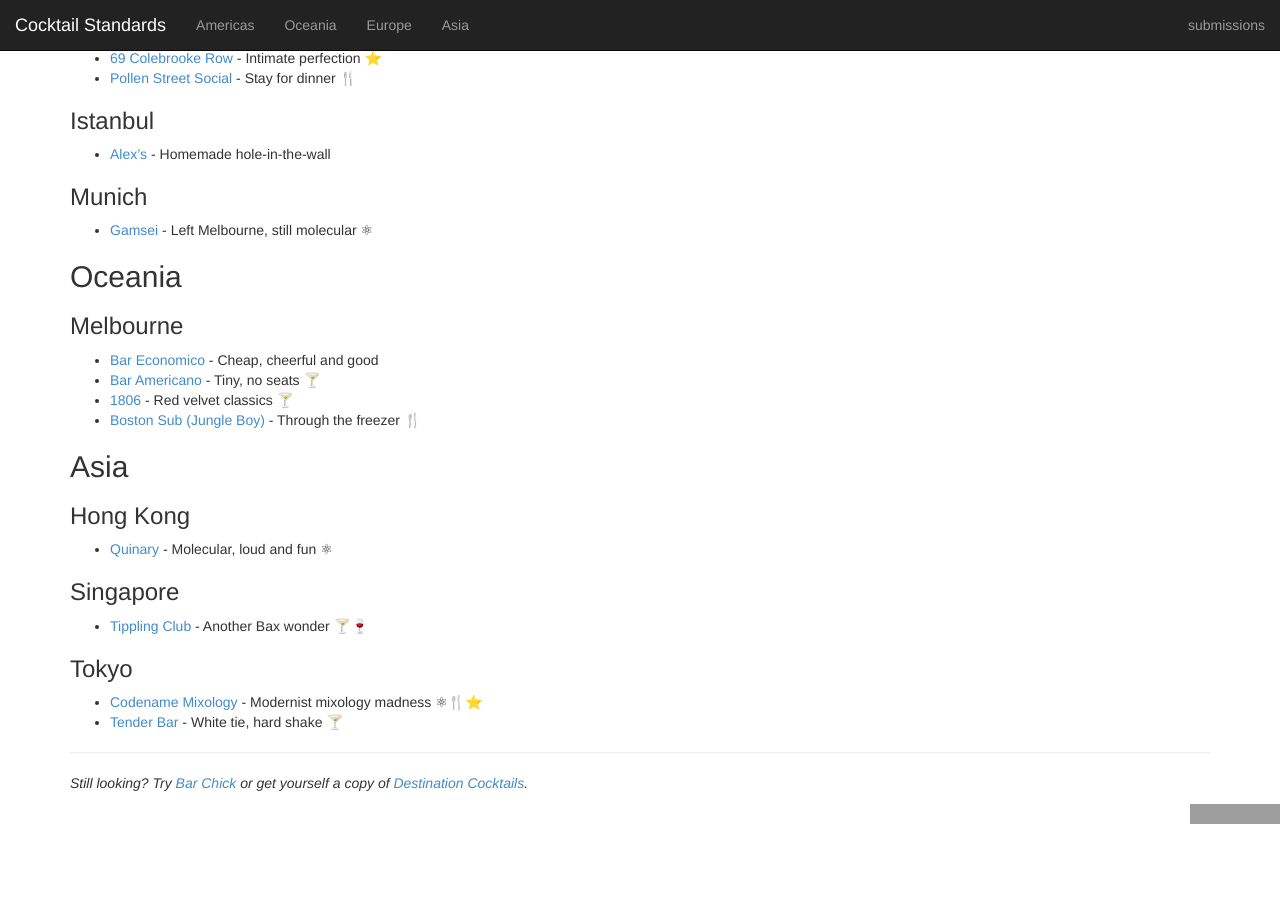
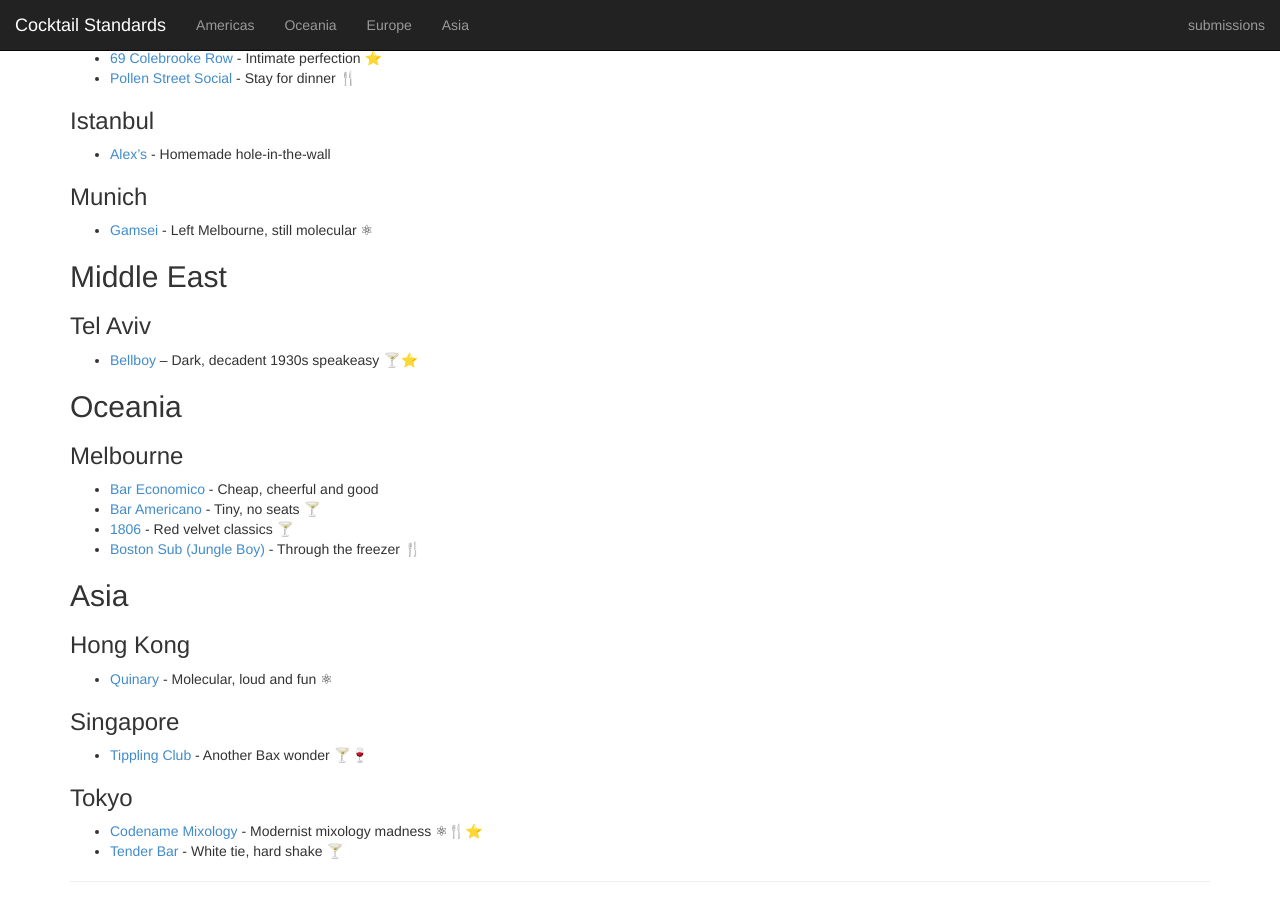
Before and after one commit to CocktailStandards/CocktailStandards.github.io, a Jekyll site: the page built from index.md, in a window 1280 px wide and 900 px high, scrolled down 710 px. Built offline with Jekyll 4.4.1, drawn with Linux system fonts in a browser that asks for light colours; before the commit the page ends 1553 px from its top, so only the background shows below that; grey boxes are pictures that could not be loaded.

Commit message:
Add Bellboy at the Hotel Berdichevsky in Tel Aviv

```diff
--- a/index.md
+++ b/index.md
@@ -49,6 +49,12 @@ show_nav: true
 
 * [Gamsei](http://gamsei.com) - Left Melbourne, still molecular  ⚛
 
+## Middle East
+
+### Tel Aviv
+
+* [Bellboy](//bellboybar.com/) – Dark, decadent 1930s speakeasy 🍸⭐️
+
 ## Oceania
 
 ### Melbourne
```
